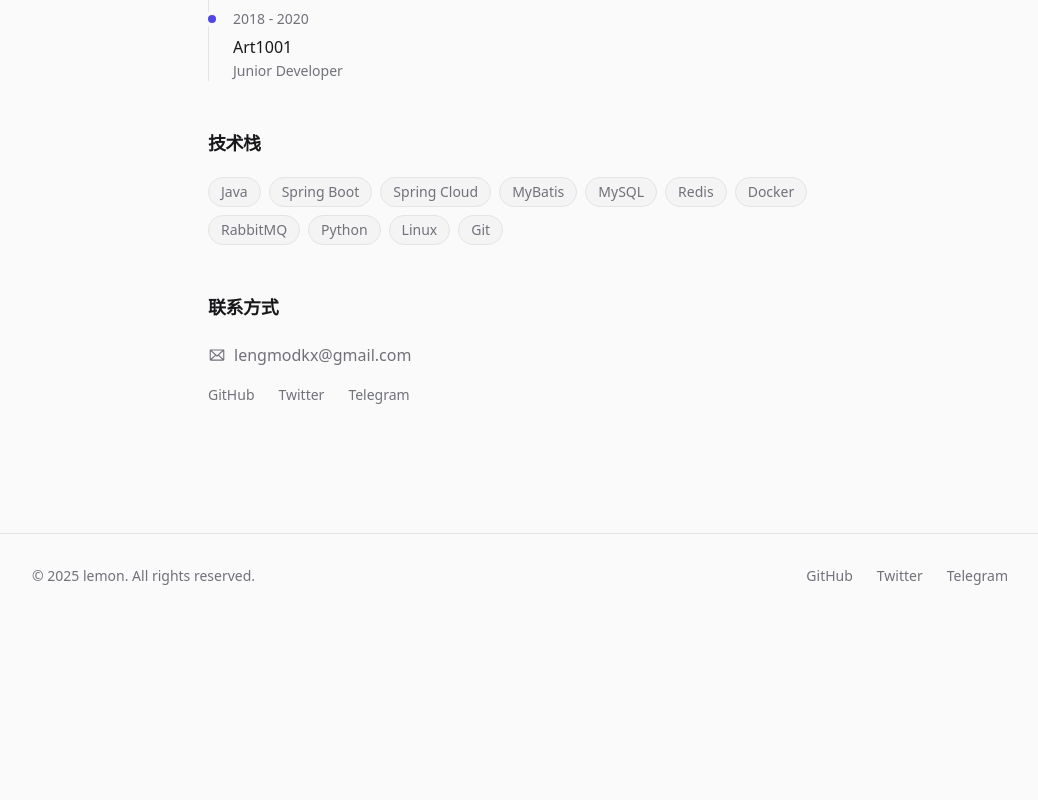
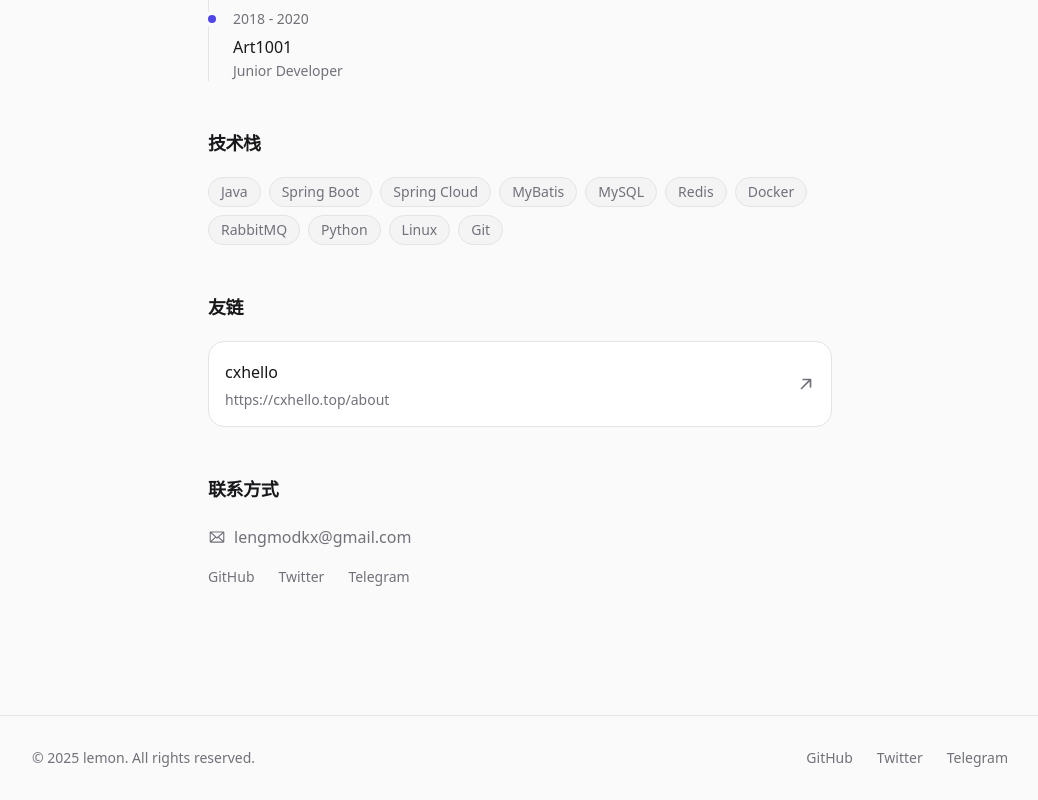
Before and after one commit to lengmodkx/lemonBlog, a Next.js app: page /about in a window 1280 px wide. Shown: the part 851-1651 px from the top of the page, without its empty margins (120-1158 px from the left). Before the commit the page ends 1469 px from the top, so only its background shows below. Built offline with nearby package versions, Linux system fonts and the light colour scheme; a small style sheet from the web is missing.

Commit message:
feat(about): add friend link to cxhello

```diff
--- a/src/app/about/page.tsx
+++ b/src/app/about/page.tsx
@@ -1,5 +1,5 @@
 import Link from 'next/link';
-import { Envelope, ArrowLeft } from '@phosphor-icons/react/dist/ssr';
+import { Envelope, ArrowLeft, ArrowUpRight } from '@phosphor-icons/react/dist/ssr';
 
 export const metadata = {
   title: 'About | Lemon Blog',
@@ -40,6 +40,10 @@ const socialLinks = [
   { name: 'GitHub', href: 'https://github.com/lengmodkx' },
   { name: 'Twitter', href: 'https://twitter.com/DKX_LM' },
   { name: 'Telegram', href: 'https://t.me/lemon2Judy' },
+];
+
+const friendLinks = [
+  { name: 'cxhello', href: 'https://cxhello.top/about' },
 ];
 
 export default function AboutPage() {
@@ -110,6 +114,37 @@ export default function AboutPage() {
 
         <section className="mb-12">
           <h2 className="text-lg font-semibold text-foreground mb-5 tracking-tight">
+            友链
+          </h2>
+          <div className="grid gap-3">
+            {friendLinks.map((link) => (
+              <a
+                key={link.name}
+                href={link.href}
+                target="_blank"
+                rel="noopener noreferrer"
+                className="group flex items-center justify-between p-4 rounded-xl border border-border bg-card hover:border-accent transition-colors"
+              >
+                <div>
+                  <h3 className="font-medium text-foreground group-hover:text-accent transition-colors">
+                    {link.name}
+                  </h3>
+                  <p className="text-sm text-muted-foreground mt-1">
+                    {link.href}
+                  </p>
+                </div>
+                <ArrowUpRight
+                  size={18}
+                  weight="bold"
+                  className="text-muted-foreground group-hover:text-accent transition-colors"
+                />
+              </a>
+            ))}
+          </div>
+        </section>
+
+        <section className="mb-12">
+          <h2 className="text-lg font-semibold text-foreground mb-5 tracking-tight">
             联系方式
           </h2>
           <div className="space-y-4">
```
